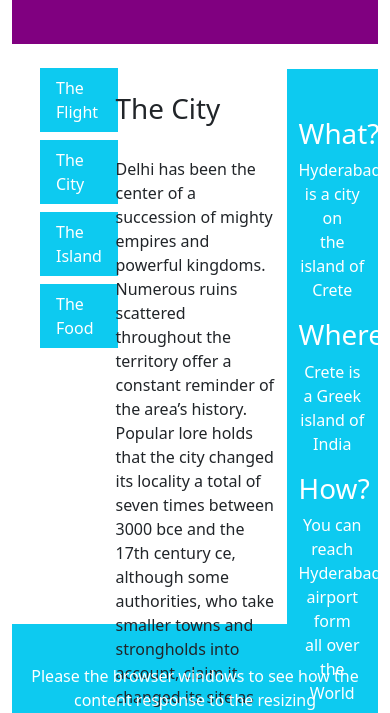
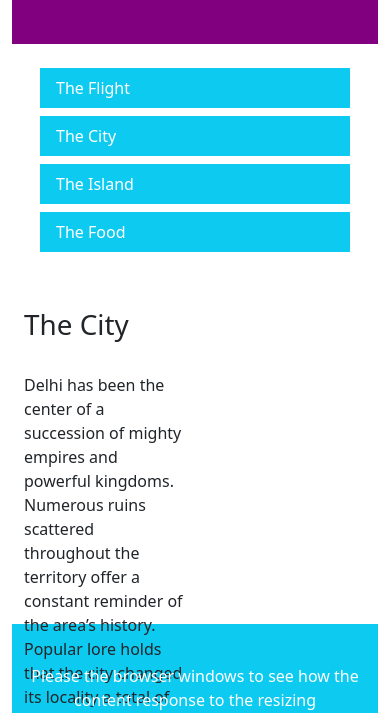
Before and after one commit to md-mustaqeem/GridProject, a plain HTML site: page index.html in a window 390 px wide. Shown: the part 86-799 px from the top of the page. Drawn offline with nearby package versions, Linux system fonts and the light colour scheme.

Commit message:
UpdateCode

```diff
--- a/index.html
+++ b/index.html
@@ -13,7 +13,7 @@
                         <h1 class="p1 ms-3">Hyderabad</h1>
                   </header>
                   <div class="mainbody row m-0">
-                        <aside class="asideleft col-3 col-md-3 col-sm-12 col-lg-3">
+                        <aside class="asideleft col-12 col-md-3 col-sm-12 col-lg-3">
                               <ul class="nav flex-column pt-4">
                                     <li class="nav-item mb-2 ms-3 me-3">
                                       <a class="nav-link bg-info text-white" href="#">The Flight</a>
@@ -29,7 +29,7 @@
                                     </li>
                                   </ul>
                         </aside>
-                        <section class="col-6 mainsection col-md-9 col-sm-12 col-lg-6">
+                        <section class="col-6 mainsection col-md-12 col-sm-12 col-lg-6">
                               <h1 class="pt-5">The City</h1>
                               <br>
                               <p>Delhi has been the center of a succession of mighty empires and powerful kingdoms.
@@ -41,7 +41,7 @@
                               commonly called the Delhi Triangle. </p>
 
                         </section>
-                        <aside class="asideright col-3 bg-info text-white pt-5 col-md-12 col-sm-12 col-lg-3">
+                        <aside class="asideright col-12 bg-info text-white pt-5 col-md-12 col-sm-12 col-lg-3">
                               <h1 class="text-center">What?</h1>
                               <p class="text-center">Hyderabad is a city on<br> the island of Crete</p>
                               <h1 class="text-center">Where?</h1>
```
